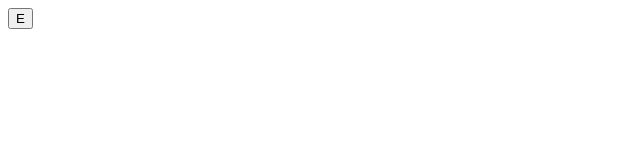
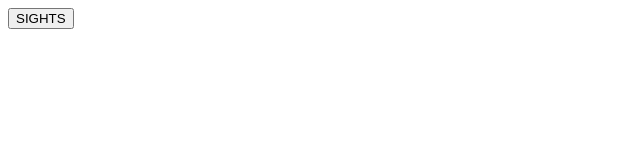
Before and after one commit to githubGuestGuy/githubGuestGuy.github.io, a plain HTML site: page index.html in a window 1280 px wide. Shown: the whole page, without its empty margins (0-640 px from the left). Drawn offline with Linux system fonts and the light colour scheme.

Commit message:
Update index.html

```diff
--- a/index.html
+++ b/index.html
@@ -7,7 +7,7 @@
 </head>
 <body>
 
-<button onclick="downloadZip()">E</button>
+<button onclick="downloadZip()">SIGHTS</button>
 
 <script>
 function downloadZip() {
```
